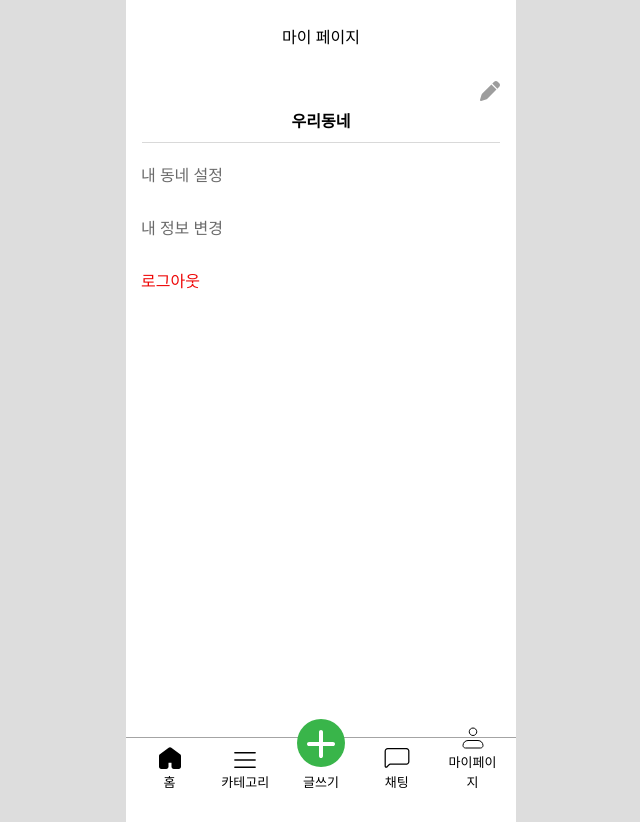
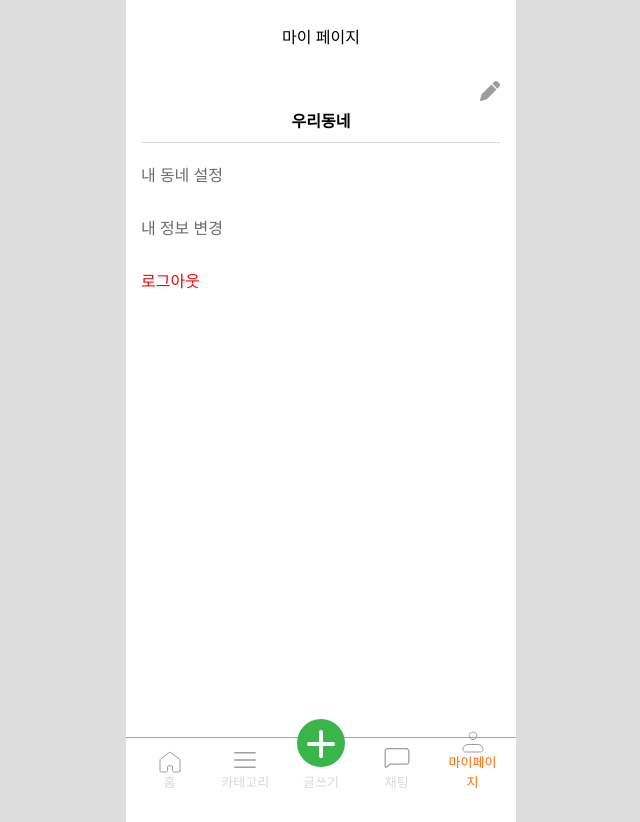
Before and after one commit to doradora523/-Foodit, a React (Create React App) app: page /myPage in a window 1280 px wide. Shown: the whole page, without its empty margins (319-959 px from the left). Built offline with nearby package versions, Linux system fonts and the light colour scheme.

Commit message:
feat: tabBar 클릭시 path변경 및 active tab에 맞게 컬러 변경 기능 추가

```diff
--- a/src/components/common/CategoryList.jsx
+++ b/src/components/common/CategoryList.jsx
@@ -1,10 +1,11 @@
-import React from 'react';
+import React, { useState } from 'react';
 
 import Category from './Category';
 import { TEMPORARY_SRC } from '../../static/constants';
 
 // TODO: 하드코딩된 값 constants로 추후 변경 예정
 function CategoryList() {
+
   return (
     <div className="flex justify-center mx-[19px]">
       <div className="flex items-center flex-wrap gap-x-[20px] gap-y-[29px] w-[360px] mt-[25px] justify-between">
--- a/src/components/common/FavoriteButton.jsx
+++ b/src/components/common/FavoriteButton.jsx
@@ -1,9 +1,12 @@
 import React, { useState } from 'react';
+import { useNavigate } from 'react-router-dom';
 
 const FavoriteButton = () => {
   const [selectedCategory, setSelectedCategory] = useState(null);
 
+  const navigate = useNavigate();
   const handleAddFavorite = () => {
+    navigate('/favorite-categories');
     if (selectedCategory) {
       console.log(`추가 - 선택된 카테고리: ${selectedCategory}`);
     }
--- a/src/components/common/navBar/TabBar.jsx
+++ b/src/components/common/navBar/TabBar.jsx
@@ -1,4 +1,5 @@
-import React from 'react';
+import React, { useState, useEffect, useCallback } from 'react';
+import { useNavigate, useLocation } from 'react-router-dom';
 
 const TabBar = () => {
   const Tabs = [
@@ -6,12 +7,10 @@ const TabBar = () => {
       id: 'TabHome',
       title: '홈',
       svg: (
-        <svg width="30" height="30" viewBox="0 0 30 30" fill="none" xmlns="http://www.w3.org/2000/svg">
+        <svg width="22" height="22" viewBox="0 0 22 22" fill="none" xmlns="http://www.w3.org/2000/svg">
           <path
-            d="M25 23.75V13.125C25 12.9309 24.9548 12.7396 24.868 12.566C24.7812 12.3924 24.6552 12.2414 24.5 12.125L15.75 5.5625C15.5336 5.40022 15.2705 5.3125 15 5.3125C14.7295 5.3125 14.4664 5.40022 14.25 5.5625L5.5 12.125C5.34476 12.2414 5.21875 12.3924 5.13197 12.566C5.04518 12.7396 5 12.9309 5 13.125V23.75C5 24.0815 5.1317 24.3995 5.36612 24.6339C5.60054 24.8683 5.91848 25 6.25 25H11.25C11.5815 25 11.8995 24.8683 12.1339 24.6339C12.3683 24.3995 12.5 24.0815 12.5 23.75V20C12.5 19.6685 12.6317 19.3505 12.8661 19.1161C13.1005 18.8817 13.4185 18.75 13.75 18.75H16.25C16.5815 18.75 16.8995 18.8817 17.1339 19.1161C17.3683 19.3505 17.5 19.6685 17.5 20V23.75C17.5 24.0815 17.6317 24.3995 17.8661 24.6339C18.1005 24.8683 18.4185 25 18.75 25H23.75C24.0815 25 24.3995 24.8683 24.6339 24.6339C24.8683 24.3995 25 24.0815 25 23.75Z"
-            fill="black"
-            stroke="black"
-            strokeWidth="2"
+            d="M21 19.75V9.125C21 8.93094 20.9548 8.73955 20.868 8.56598C20.7812 8.39241 20.6552 8.24143 20.5 8.125L11.75 1.5625C11.5336 1.40022 11.2705 1.3125 11 1.3125C10.7295 1.3125 10.4664 1.40022 10.25 1.5625L1.5 8.125C1.34476 8.24143 1.21875 8.39241 1.13197 8.56598C1.04518 8.73955 1 8.93094 1 9.125V19.75C1 20.0815 1.1317 20.3995 1.36612 20.6339C1.60054 20.8683 1.91848 21 2.25 21H7.25C7.58152 21 7.89946 20.8683 8.13388 20.6339C8.3683 20.3995 8.5 20.0815 8.5 19.75V16C8.5 15.6685 8.6317 15.3505 8.86612 15.1161C9.10054 14.8817 9.41848 14.75 9.75 14.75H12.25C12.5815 14.75 12.8995 14.8817 13.1339 15.1161C13.3683 15.3505 13.5 15.6685 13.5 16V19.75C13.5 20.0815 13.6317 20.3995 13.8661 20.6339C14.1005 20.8683 14.4185 21 14.75 21H19.75C20.0815 21 20.3995 20.8683 20.6339 20.6339C20.8683 20.3995 21 20.0815 21 19.75Z"
+            stroke="#9D9D9D"
             strokeLinecap="round"
             strokeLinejoin="round"
           />
@@ -23,22 +22,22 @@ const TabBar = () => {
       title: '카테고리',
       svg: (
         <svg width="26" height="26" viewBox="0 0 26 26" fill="none" xmlns="http://www.w3.org/2000/svg">
-          <g clipPath="url(#clip0_109_666)">
+          <g clipPath="url(#clip0_310_109)">
             <path
-              d="M23.1111 20.9444H2.88885C2.6973 20.9444 2.5136 20.8684 2.37816 20.7329C2.24272 20.5975 2.16663 20.4138 2.16663 20.2222C2.16663 20.0307 2.24272 19.847 2.37816 19.7115C2.5136 19.5761 2.6973 19.5 2.88885 19.5H23.1111C23.3026 19.5 23.4863 19.5761 23.6218 19.7115C23.7572 19.847 23.8333 20.0307 23.8333 20.2222C23.8333 20.4138 23.7572 20.5975 23.6218 20.7329C23.4863 20.8684 23.3026 20.9444 23.1111 20.9444Z"
-              fill="black"
+              d="M23.1112 20.9444H2.88897C2.69743 20.9444 2.51372 20.8684 2.37828 20.7329C2.24284 20.5975 2.16675 20.4138 2.16675 20.2222C2.16675 20.0307 2.24284 19.847 2.37828 19.7115C2.51372 19.5761 2.69743 19.5 2.88897 19.5H23.1112C23.3027 19.5 23.4864 19.5761 23.6219 19.7115C23.7573 19.847 23.8334 20.0307 23.8334 20.2222C23.8334 20.4138 23.7573 20.5975 23.6219 20.7329C23.4864 20.8684 23.3027 20.9444 23.1112 20.9444Z"
+              fill="#9D9D9D"
             />
             <path
-              d="M23.1111 13.7222H2.88885C2.6973 13.7222 2.5136 13.6461 2.37816 13.5107C2.24272 13.3752 2.16663 13.1915 2.16663 13C2.16663 12.8084 2.24272 12.6247 2.37816 12.4893C2.5136 12.3539 2.6973 12.2778 2.88885 12.2778H23.1111C23.3026 12.2778 23.4863 12.3539 23.6218 12.4893C23.7572 12.6247 23.8333 12.8084 23.8333 13C23.8333 13.1915 23.7572 13.3752 23.6218 13.5107C23.4863 13.6461 23.3026 13.7222 23.1111 13.7222Z"
-              fill="black"
+              d="M23.1112 13.7218H2.88897C2.69743 13.7218 2.51372 13.6457 2.37828 13.5103C2.24284 13.3748 2.16675 13.1911 2.16675 12.9996C2.16675 12.808 2.24284 12.6243 2.37828 12.4889C2.51372 12.3534 2.69743 12.2773 2.88897 12.2773H23.1112C23.3027 12.2773 23.4864 12.3534 23.6219 12.4889C23.7573 12.6243 23.8334 12.808 23.8334 12.9996C23.8334 13.1911 23.7573 13.3748 23.6219 13.5103C23.4864 13.6457 23.3027 13.7218 23.1112 13.7218Z"
+              fill="#9D9D9D"
             />
             <path
-              d="M23.1111 6.49999H2.88885C2.6973 6.49999 2.5136 6.4239 2.37816 6.28845C2.24272 6.15301 2.16663 5.96931 2.16663 5.77776C2.16663 5.58622 2.24272 5.40252 2.37816 5.26708C2.5136 5.13163 2.6973 5.05554 2.88885 5.05554H23.1111C23.3026 5.05554 23.4863 5.13163 23.6218 5.26708C23.7572 5.40252 23.8333 5.58622 23.8333 5.77776C23.8333 5.96931 23.7572 6.15301 23.6218 6.28845C23.4863 6.4239 23.3026 6.49999 23.1111 6.49999Z"
-              fill="black"
+              d="M23.1112 6.50011H2.88897C2.69743 6.50011 2.51372 6.42402 2.37828 6.28857C2.24284 6.15313 2.16675 5.96943 2.16675 5.77789C2.16675 5.58634 2.24284 5.40264 2.37828 5.2672C2.51372 5.13176 2.69743 5.05566 2.88897 5.05566H23.1112C23.3027 5.05566 23.4864 5.13176 23.6219 5.2672C23.7573 5.40264 23.8334 5.58634 23.8334 5.77789C23.8334 5.96943 23.7573 6.15313 23.6219 6.28857C23.4864 6.42402 23.3027 6.50011 23.1112 6.50011Z"
+              fill="#9D9D9D"
             />
           </g>
           <defs>
-            <clipPath id="clip0_109_666">
+            <clipPath id="clip0_310_109">
               <rect width="26" height="26" fill="white" />
             </clipPath>
           </defs>
@@ -66,7 +65,7 @@ const TabBar = () => {
         <svg width="30" height="30" viewBox="0 0 30 30" fill="none" xmlns="http://www.w3.org/2000/svg">
           <path
             d="M4.14505 24.8463C3.73118 24.8463 3.33419 24.6822 3.04107 24.39C2.74796 24.0978 2.58262 23.7014 2.5813 23.2875V21.1425L2.58505 8.125C2.58505 7.2962 2.91429 6.50134 3.50034 5.91529C4.08639 5.32924 4.88125 5 5.71005 5H24.3C24.7104 5 25.1168 5.08083 25.4959 5.23788C25.8751 5.39492 26.2196 5.62511 26.5098 5.91529C26.7999 6.20547 27.0301 6.54997 27.1872 6.92911C27.3442 7.30826 27.425 7.71462 27.425 8.125V18.6375C27.425 19.0479 27.3442 19.4542 27.1872 19.8334C27.0301 20.2125 26.7999 20.557 26.5098 20.8472C26.2196 21.1374 25.8751 21.3676 25.4959 21.5246C25.1168 21.6817 24.7104 21.7625 24.3 21.7625H8.64755C8.40139 21.7619 8.15754 21.81 7.93011 21.9042C7.70268 21.9984 7.49618 22.1368 7.32255 22.3113L5.25005 24.3875C5.1052 24.533 4.933 24.6485 4.74336 24.7272C4.55372 24.8059 4.35038 24.8464 4.14505 24.8463ZM5.71005 6.2525C5.21277 6.2525 4.73585 6.45004 4.38422 6.80167C4.03259 7.15331 3.83505 7.63022 3.83505 8.1275L3.82505 21.1413V23.2838C3.82519 23.3455 3.84363 23.4059 3.87806 23.4572C3.91248 23.5085 3.96134 23.5484 4.01846 23.572C4.07558 23.5955 4.1384 23.6016 4.19897 23.5895C4.25955 23.5773 4.31517 23.5475 4.3588 23.5038L6.4388 21.425C6.72815 21.134 7.07236 20.9033 7.4515 20.7462C7.83064 20.5891 8.23717 20.5089 8.64755 20.51H24.3C24.7973 20.51 25.2742 20.3125 25.6259 19.9608C25.9775 19.6092 26.175 19.1323 26.175 18.635V8.1275C26.175 7.63022 25.9775 7.15331 25.6259 6.80167C25.2742 6.45004 24.7973 6.2525 24.3 6.2525H5.71005Z"
-            fill="black"
+            fill="#9D9D9D"
           />
         </svg>
       ),
@@ -75,20 +74,63 @@ const TabBar = () => {
       id: 'TabMyPage',
       title: '마이페이지',
       svg: (
-        <svg width="30" height="30" viewBox="0 0 30 30" fill="none" xmlns="http://www.w3.org/2000/svg">
+        <svg width="22" height="22" viewBox="0 0 22 22" fill="none" xmlns="http://www.w3.org/2000/svg">
           <path
-            d="M5 22.5C5 21.1739 5.52678 19.9021 6.46447 18.9645C7.40215 18.0268 8.67392 17.5 10 17.5H20C21.3261 17.5 22.5979 18.0268 23.5355 18.9645C24.4732 19.9021 25 21.1739 25 22.5C25 23.163 24.7366 23.7989 24.2678 24.2678C23.7989 24.7366 23.163 25 22.5 25H7.5C6.83696 25 6.20107 24.7366 5.73223 24.2678C5.26339 23.7989 5 23.163 5 22.5Z"
-            stroke="black"
+            d="M1 18.5C1 17.1739 1.52678 15.9021 2.46447 14.9645C3.40215 14.0268 4.67392 13.5 6 13.5H16C17.3261 13.5 18.5979 14.0268 19.5355 14.9645C20.4732 15.9021 21 17.1739 21 18.5C21 19.163 20.7366 19.7989 20.2678 20.2678C19.7989 20.7366 19.163 21 18.5 21H3.5C2.83696 21 2.20107 20.7366 1.73223 20.2678C1.26339 19.7989 1 19.163 1 18.5Z"
+            stroke="#9D9D9D"
             strokeLinejoin="round"
           />
           <path
-            d="M15 12.5C17.0711 12.5 18.75 10.8211 18.75 8.75C18.75 6.67893 17.0711 5 15 5C12.9289 5 11.25 6.67893 11.25 8.75C11.25 10.8211 12.9289 12.5 15 12.5Z"
-            stroke="black"
+            d="M11 8.5C13.0711 8.5 14.75 6.82107 14.75 4.75C14.75 2.67893 13.0711 1 11 1C8.92893 1 7.25 2.67893 7.25 4.75C7.25 6.82107 8.92893 8.5 11 8.5Z"
+            stroke="#9D9D9D"
           />
         </svg>
       ),
     },
   ];
+
+  const [activeTab, setActiveTab] = useState('TabHome');
+  const navigate = useNavigate();
+  const location = useLocation();
+
+  const changeTab = (tabId) => {
+    if (activeTab === tabId) {
+      return; // 이미 선택된 탭인 경우 더 이상 처리하지 않음
+    }
+
+    // navigate 호출
+    let path = '/';
+    if (tabId === 'TabCategories') {
+      path = '/category';
+    } else if (tabId === 'TabAddPost') {
+      path = '/writing';
+    } else if (tabId === 'TabChat') {
+      path = '/chatlist';
+    } else if (tabId === 'TabMyPage') {
+      path = '/myPage';
+    }
+
+    navigate(path);
+  };
+
+  useEffect(() => {
+    const currentPath = location.pathname;
+    let tabId = 'TabHome';
+
+    if (currentPath === '/') {
+      tabId = 'TabHome';
+    } else if (currentPath === '/category') {
+      tabId = 'TabCategories';
+    } else if (currentPath === '/writing') {
+      tabId = 'TabAddPost';
+    } else if (currentPath === '/chatlist') {
+      tabId = 'TabChat';
+    } else if (currentPath === '/myPage') {
+      tabId = 'TabMyPage';
+    }
+
+    setActiveTab(tabId);
+  }, [location.pathname]);
 
   return (
     <div className="fixed px-[15px] bottom-0 z-50 h-[85px] w-full border-t-[0.5px] border-solid border-[#A4A4A4]">
@@ -96,7 +138,10 @@ const TabBar = () => {
         {Tabs.map((tab) => (
           <li
             key={tab.id}
-            className="flex flex-col items-center justify-end w-[57px] h-[54px] text-[13px] text-center cursor-pointer"
+            className={`flex flex-col items-center justify-end w-[57px] h-[54px] text-[13px] text-center cursor-pointer ${
+              tab.id === activeTab ? 'text-orange' : 'text-gray'
+            }`}
+            onClick={() => changeTab(tab.id)}
           >
             <div className="w-full flex justify-center">{tab.svg}</div>
             <span>{tab.title}</span>
--- a/src/components/home/Favorite.jsx
+++ b/src/components/home/Favorite.jsx
@@ -3,11 +3,13 @@ import FavoriteButton from '../common/FavoriteButton';
 import Title from './Title';
 
 const Favorite = () => {
+
+
   return (
     <div className="mt-[25px] mb-[30px] w-full overflow-x-hidden">
       <Title title={'즐겨찾기'} />
       <div className="flex justify-between overflow-hidden">
-        <FavoriteButton />
+        <FavoriteButton/>
         <FavoriteButton />
         <FavoriteButton />
         <FavoriteButton />
```
Also changed, not shown: src/components/common/Category.jsx (+10 -3 lines).
